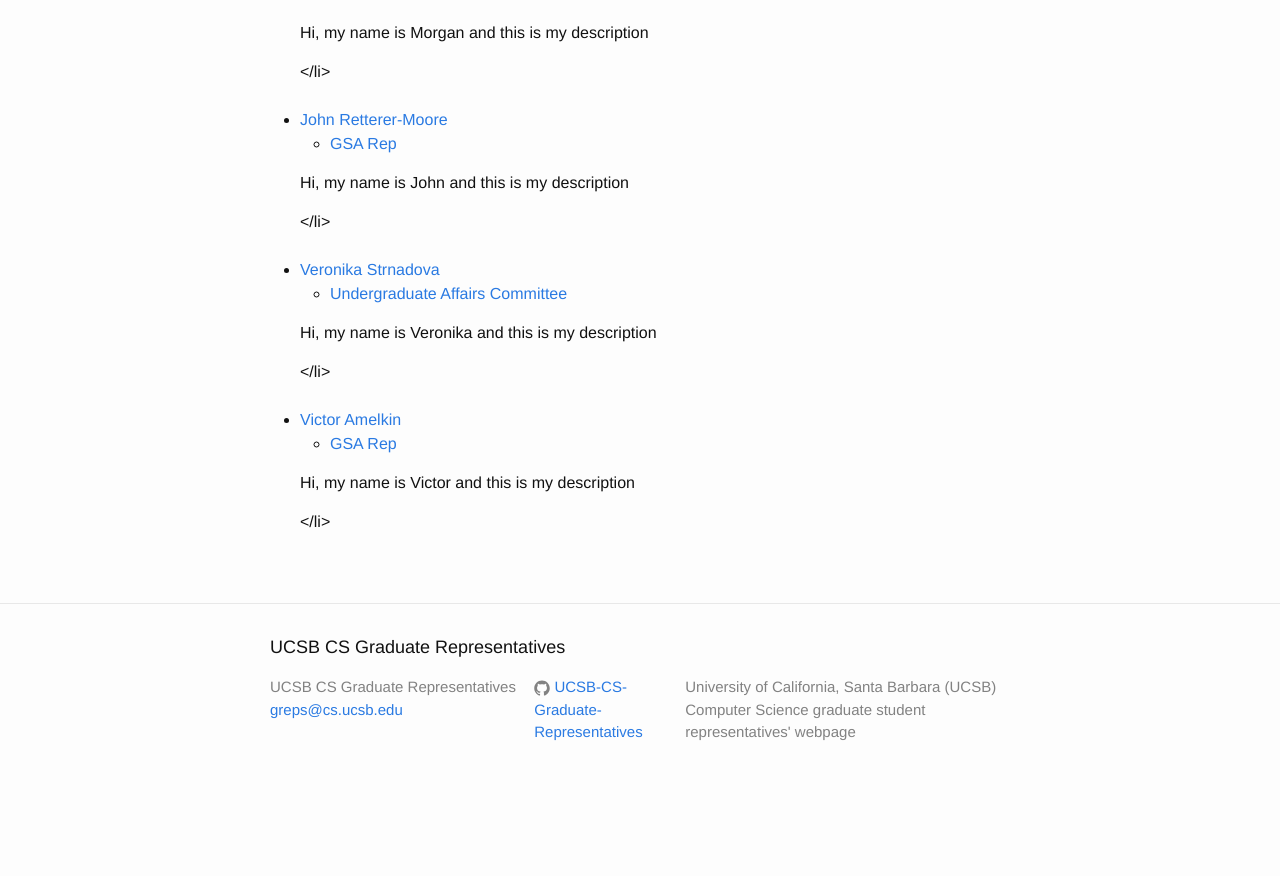
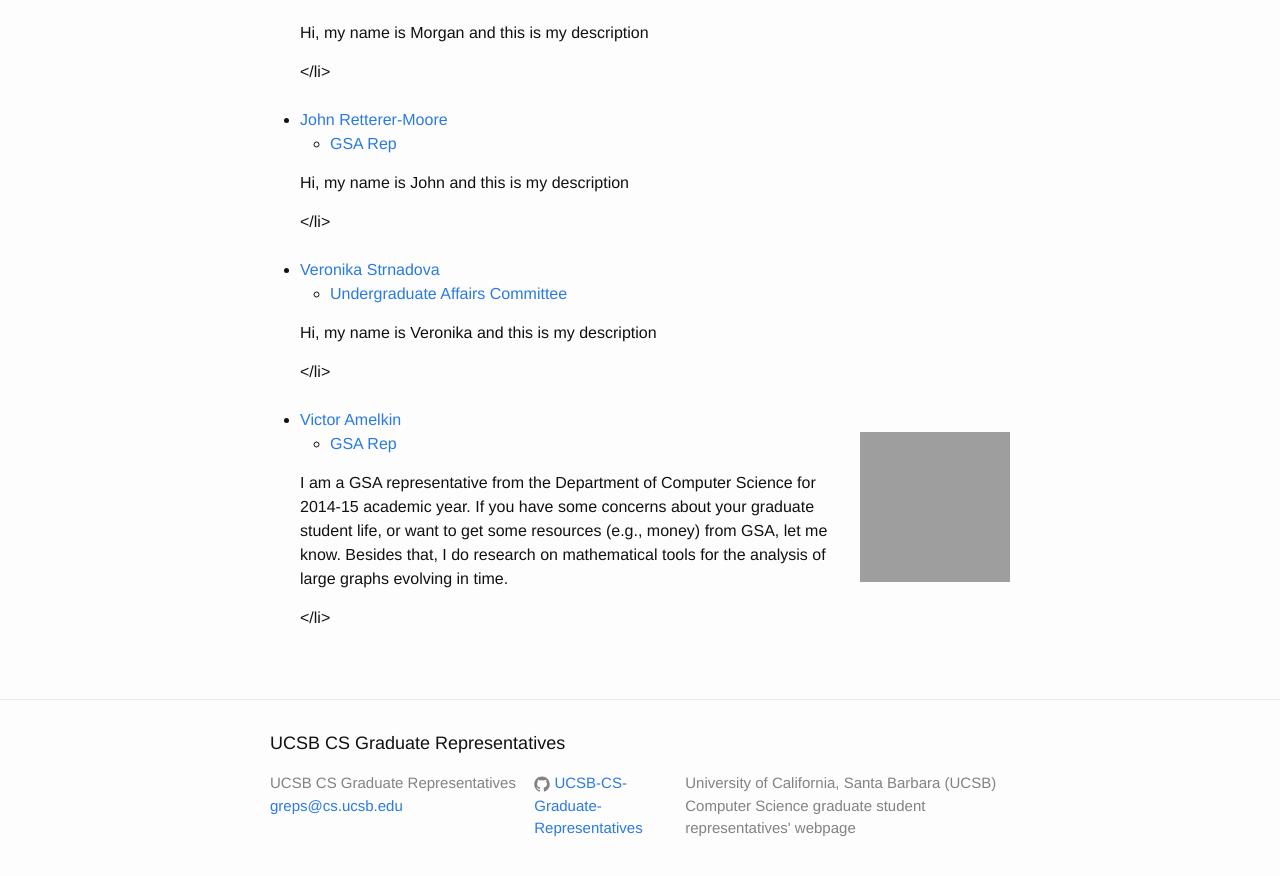
Before and after one commit to UCSB-CS-Graduate-Representatives/UCSB-CS-Graduate-Representatives.github.io, a Jekyll site: the page built from who-we-are/index.md, in a window 1280 px wide and 900 px high, scrolled down 1643 px. Shown: the top 876 px of the window. Built offline with Jekyll 4.4.1, drawn with Linux system fonts in a browser that asks for light colours; before the commit the page ends 2447 px from its top, so only the background shows below that; grey boxes are pictures that could not be loaded.

Commit message:
gradreps: victor's personal page

```diff
--- a/_GradReps/victor.md
+++ b/_GradReps/victor.md
@@ -1,14 +1,14 @@
 ---
 name: Victor Amelkin
-email: victor@cs.ucsb.edu
-picture:
+email: victor+gsa@cs.ucsb.edu
+picture: http://cs.ucsb.edu/~victor/img/avatar-150x150.jpg
 positions:
   - position: GSA Rep
     link: /positions#gsa_representatives
 description: >
-  Hi, my name is Victor and this is my description
+  I am a GSA representative from the Department of Computer Science for 2014-15 academic year. If you have some concerns about your graduate student life, or want to get some resources (e.g., money) from GSA, let me know. Besides that, I do research on mathematical tools for the analysis of large graphs evolving in time.
 webpage: www.cs.ucsb.edu/~victor/
 
 layout: profile
-title: my personal webpage
+title: Victor Amelkin -- GSA Representative from CS Department, UCSB
 ---
```
